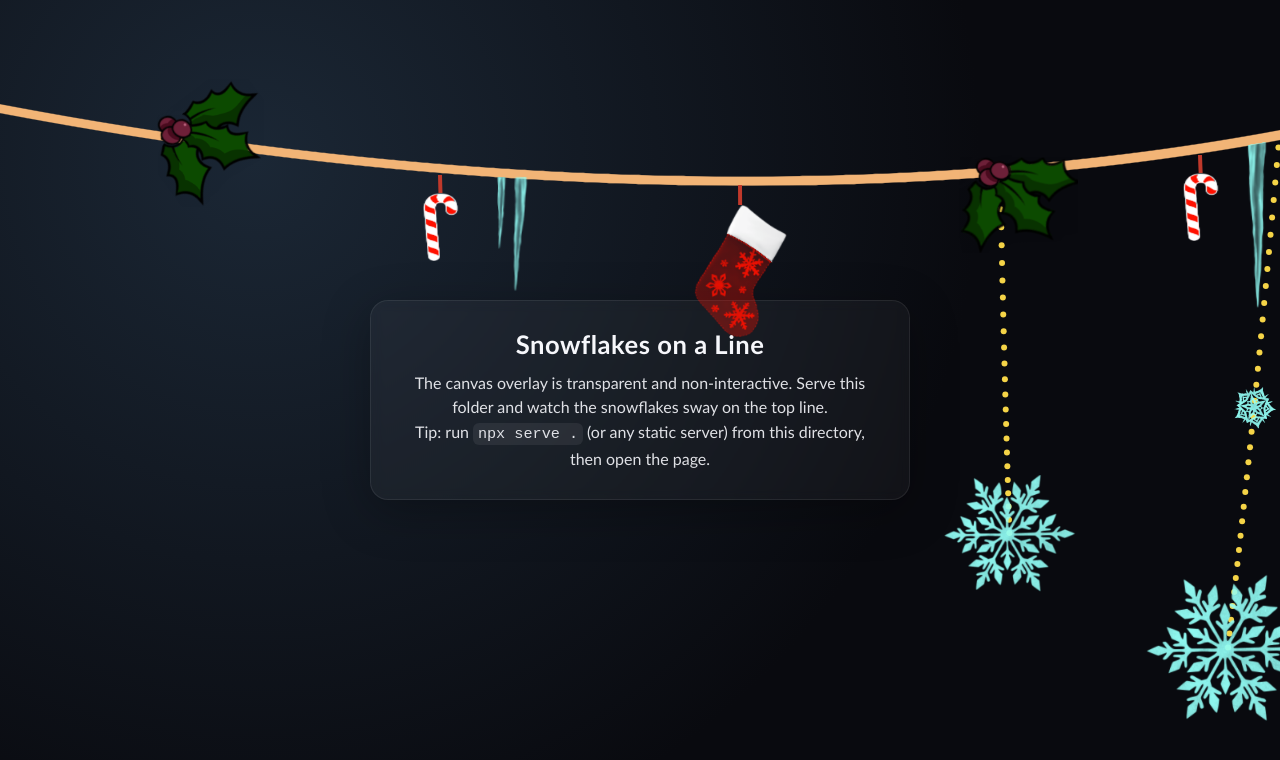
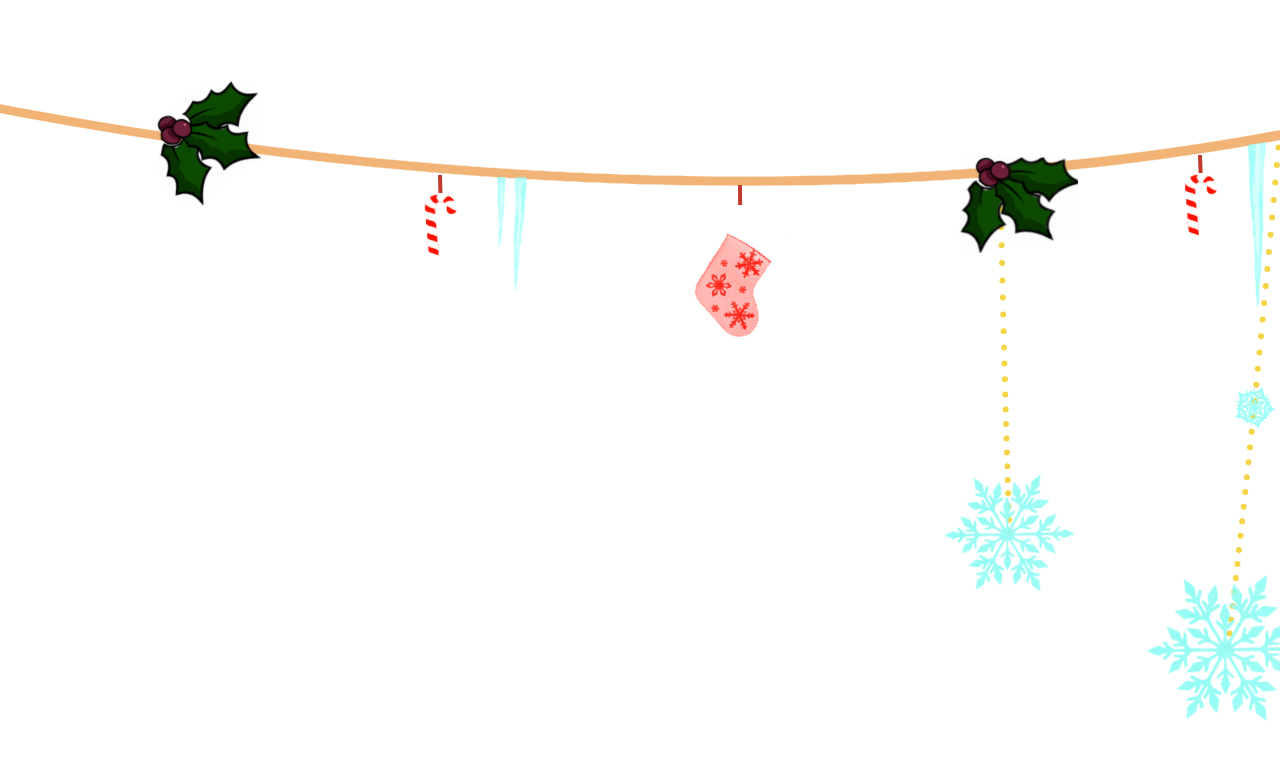
Before and after one commit to vteremasov/animatic, a plain HTML site: page index.html in a window 1280 px wide. Drawn offline with Linux system fonts and the light colour scheme.

Commit message:
Add transparent production HTML and README

```diff
--- a/index.html
+++ b/index.html
@@ -3,62 +3,18 @@
 <head>
   <meta charset="UTF-8">
   <meta name="viewport" content="width=device-width, initial-scale=1.0">
-  <title>Snowflake Hang Test</title>
+  <title>Snowflake Overlay</title>
   <style>
-    :root {
-      color-scheme: dark;
-    }
-    * {
-      box-sizing: border-box;
-      margin: 0;
-      padding: 0;
-    }
-    body {
-      min-height: 100vh;
-      font-family: "Gill Sans", "Trebuchet MS", system-ui, -apple-system, sans-serif;
-      background: radial-gradient(circle at 20% 20%, #1b2735, #090a0f 60%),
-                  radial-gradient(circle at 80% 10%, #142236, #090a0f 55%),
-                  linear-gradient(180deg, rgba(255, 255, 255, 0.05), transparent 40%);
-      color: #f6f7fb;
-      display: grid;
-      place-items: center;
-      text-align: center;
-      padding: 3rem 1.5rem;
-    }
-    .card {
-      background: rgba(255, 255, 255, 0.04);
-      border: 1px solid rgba(255, 255, 255, 0.08);
-      border-radius: 18px;
-      padding: 1.75rem 2rem;
-      max-width: 540px;
-      backdrop-filter: blur(6px);
-      box-shadow: 0 12px 48px rgba(0, 0, 0, 0.28);
-    }
-    h1 {
-      font-size: 1.6rem;
-      letter-spacing: 0.02em;
-      margin-bottom: 0.75rem;
-    }
-    p {
-      font-size: 1rem;
-      line-height: 1.55;
-      opacity: 0.9;
-    }
-    code {
-      padding: 0.12rem 0.3rem;
-      background: rgba(255, 255, 255, 0.08);
-      border-radius: 6px;
-      font-size: 0.95rem;
+    * { box-sizing: border-box; margin: 0; padding: 0; }
+    html, body {
+      width: 100%;
+      height: 100%;
+      background: transparent;
+      overflow: hidden;
     }
   </style>
 </head>
 <body>
-  <div class="card">
-    <h1>Snowflakes on a Line</h1>
-    <p>The canvas overlay is transparent and non-interactive. Serve this folder and watch the snowflakes sway on the top line.</p>
-    <p>Tip: run <code>npx serve .</code> (or any static server) from this directory, then open the page.</p>
-  </div>
-
   <script src="index.js"></script>
 </body>
 </html>
```
Also changed, not shown: 1 other file.
